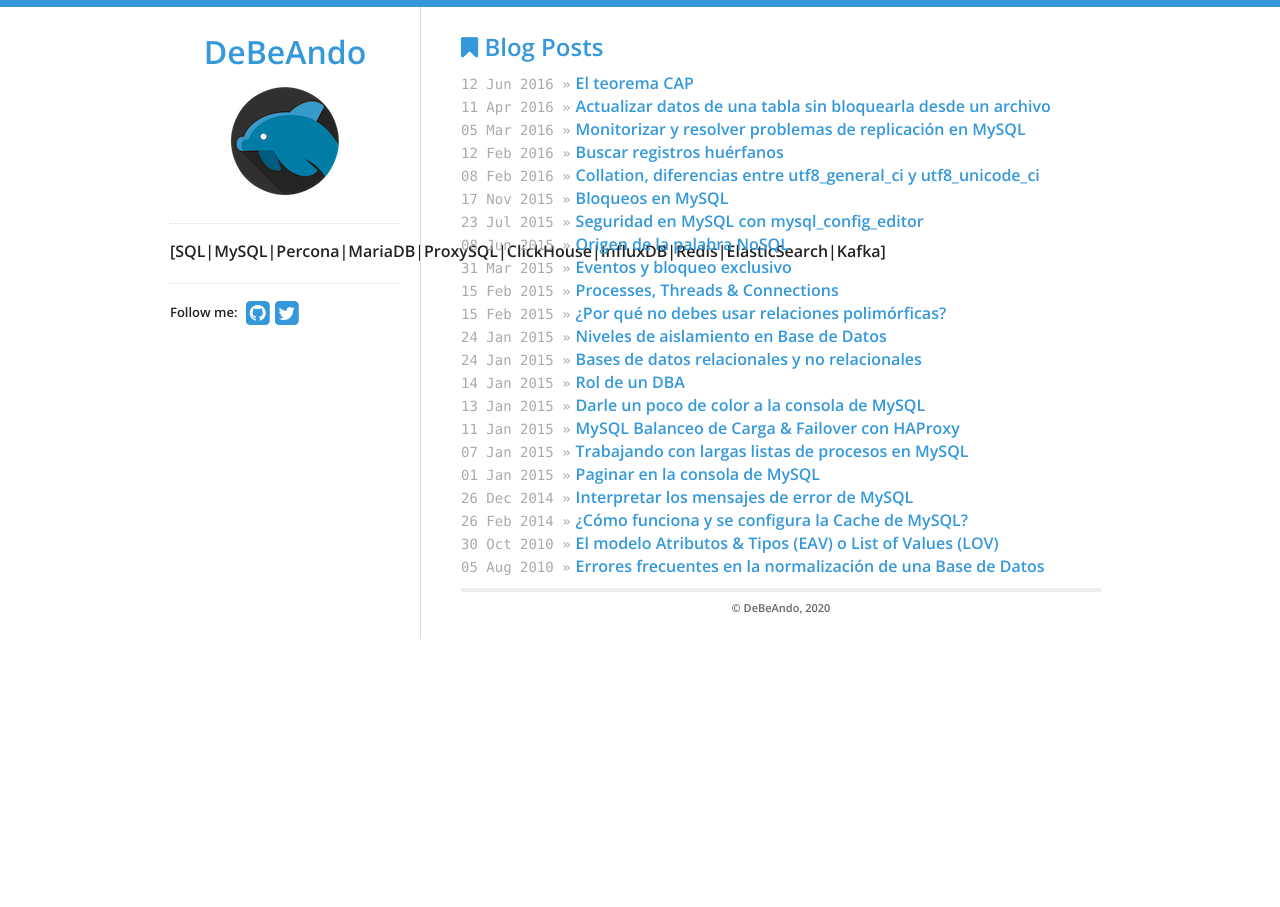
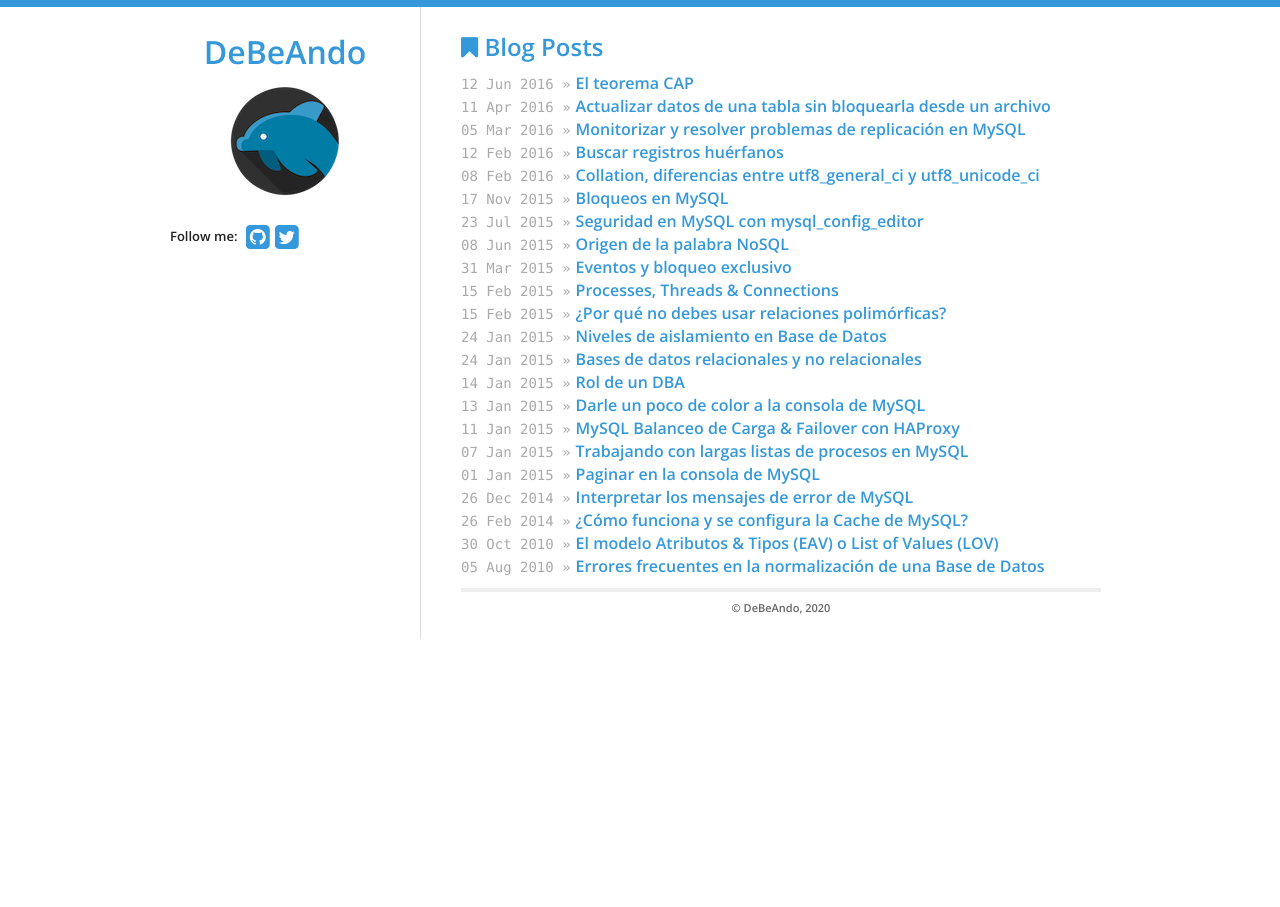
Before and after one commit to debeando/swapbytes.com, a Jekyll site: the page built from index.html, in a window 1280 px wide. Built offline with Jekyll 4.4.1, drawn with Linux system fonts in a browser that asks for light colours.

Commit message:
remove bio

```diff
--- a/_includes/sidebar.html
+++ b/_includes/sidebar.html
@@ -3,9 +3,6 @@
   <a href="/">
     <img src="/logo.png" id="logo" alt="logo"/>
   </a>
-  <div id="bio">
-    <p>[SQL|MySQL|Percona|MariaDB|ProxySQL|ClickHouse|InfluxDB|Redis|ElasticSearch|Kafka]</p>
-  </div>
   <div id="social">
     {% include social.html %}
   </div>
```
